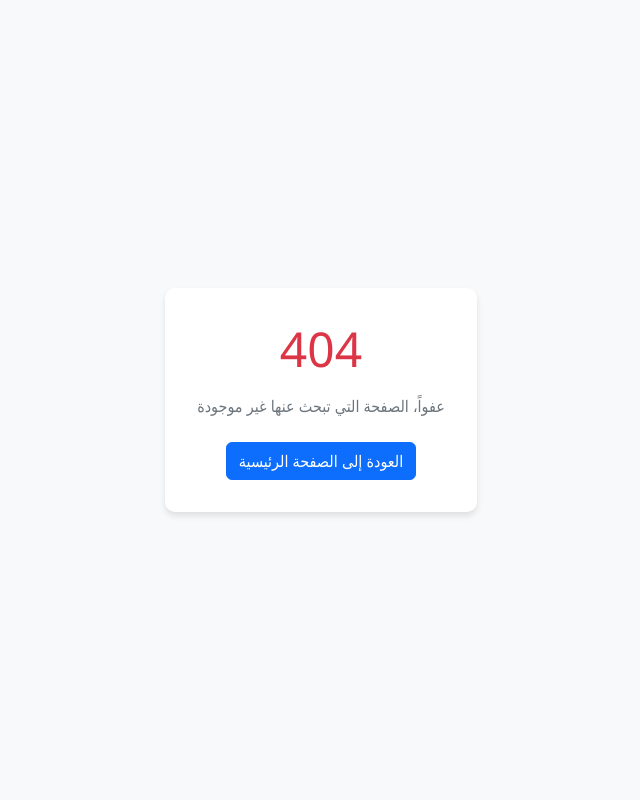
After one commit to moamen-0/fitness_app_ai, a Flask app: template templates/404.html in a window 1280 px wide. The commit adds this page. Shown: the whole page, without its empty margins (319-959 px from the left). Run offline with Flask 2, Linux system fonts and the light colour scheme; the template is opened without the code that fills it, so the values that code supplies are empty.

Commit message:
fix the forbidden error

```diff
--- a/app.py
+++ b/app.py
@@ -1,4 +1,4 @@
-from flask import Flask, Response, render_template, request, jsonify, send_from_directory
+from flask import Flask, Response, render_template, request, jsonify, send_from_directory, redirect, url_for
 from flask_socketio import SocketIO, emit
 import cv2
 import os
@@ -33,14 +33,14 @@ from exercises.push_ups import push_ups
 app = Flask(__name__, static_folder='static')
 CORS(app)  # Enable CORS for all routes
 
-# Modify SocketIO initialization to work with Google Cloud
+# Update SocketIO configuration for Cloud Run
 socketio = SocketIO(
     app,
     async_mode='gevent',
     cors_allowed_origins="*",
-    ping_timeout=60,
-    ping_interval=25,
-    engineio_logger=True if app.config['DEBUG'] else False
+    path='/socket.io',
+    manage_session=False,
+    engineio_logger=True if app.config.get('DEBUG', False) else False
 )
 
 # Setup for async processing
@@ -84,7 +84,17 @@ exercise_map = {
 
 @app.route('/')
 def index():
+    """Redirect root path to home."""
+    return redirect(url_for('home'))
+
+@app.route('/home')
+def home():
+    """Home page."""
     return render_template('index.html')
+
+@app.errorhandler(404)
+def page_not_found(e):
+    return render_template('404.html'), 404
 
 @app.route('/static/<path:path>')
 def serve_static(path):
@@ -100,63 +110,6 @@ def direct_exercise(exercise):
         return "Exercise not found", 404
 
     return render_template('websocket_exercise.html', exercise_id=exercise)
-
-
-
-#===========================test===============================================
-
-
-# direct_video_fast.html
-
-@app.route('/fast_video/<exercise>')
-def fast_video(exercise):
-    valid_exercises = [
-        "hummer", "front_raise", "squat", "triceps", "lunges",
-        "shoulder_press", "plank", "side_lateral_raise",
-        "triceps_kickback_side", "push_ups"
-    ]
-
-    if exercise not in valid_exercises:
-        app.logger.error(f"Invalid exercise requested: {exercise}")
-        return "Exercise not found", 404
-
-    return render_template('direct_video_fast.html', exercise_id=exercise)
-
-
-
-# direct_video_debug.html
-
-@app.route('/debug_video/<exercise>')
-def debug_video(exercise):
-    valid_exercises = [
-        "hummer", "front_raise", "squat", "triceps", "lunges",
-        "shoulder_press", "plank", "side_lateral_raise",
-        "triceps_kickback_side", "push_ups"
-    ]
-
-    if exercise not in valid_exercises:
-        app.logger.error(f"Invalid exercise requested: {exercise}")
-        return "Exercise not found", 404
-
-    return render_template('direct_video_debug.html', exercise_id=exercise)
-
-
-
-
-#===========================test===============================================
-
-
-
-
-
-
-
-
-
-
-
-
-
 
 # New endpoint for WebSocket-based exercise viewing
 @app.route('/websocket_exercise/<exercise>')
@@ -258,6 +211,14 @@ def video_feed(exercise):
         app.logger.error(traceback.format_exc())
         return "Error processing video", 500
 
+# Configure CORS headers
+@app.after_request
+def after_request(response):
+    response.headers.add('Access-Control-Allow-Origin', '*')
+    response.headers.add('Access-Control-Allow-Headers', 'Content-Type,Authorization')
+    response.headers.add('Access-Control-Allow-Methods', 'GET,PUT,POST,DELETE,OPTIONS')
+    return response
+
 # ====================== WebSocket Event Handlers ======================
 
 @socketio.on('connect')
@@ -316,7 +277,6 @@ def handle_start_exercise(data):
         exercise_thread.start()
 
         emit('exercise_started', {'exercise_id': exercise_id})
-
     except Exception as e:
         print(f"Error starting exercise: {str(e)}")
         traceback.print_exc()
@@ -335,7 +295,6 @@ def handle_stop_exercise():
                 session_data['cap'].release()
 
         emit('exercise_stopped')
-
     except Exception as e:
         print(f"Error stopping exercise: {str(e)}")
         emit('error', {'message': f'Error stopping exercise: {str(e)}'})
@@ -464,8 +423,6 @@ def process_exercise_frames(session_id, exercise_id, stop_event):
                                 print(f'Right Counter: {right_counter}')
                                 form_feedback = "ممتاز! استمر"
 
-                    # (Add more exercise-specific logic here for other exercises)
-
                 # Display counters on frame
                 cv2.putText(image, f'Left: {left_counter}', (10, 50),
                          cv2.FONT_HERSHEY_SIMPLEX, 1, (255, 0, 0), 2, cv2.LINE_AA)
--- a/requirements_cloud.txt
+++ b/requirements_cloud.txt
@@ -1,7 +1,7 @@
 # Core Flask and WSGI
-flask>=3.0.0,<4.0.0
+flask==2.0.1
 flask-cors>=5.0.0,<6.0.0
-gunicorn
+gunicorn==20.1.0
 
 # Computer Vision and ML
 opencv-python
@@ -26,5 +26,4 @@ flask-socketio==5.3.4
 python-socketio==5.8.0
 python-engineio==4.4.1
 
-flask-socketio>=5.3.0
 eventlet>=0.33.0
--- /dev/null
+++ b/templates/404.html
@@ -0,0 +1,43 @@
+<!DOCTYPE html>
+<html lang="ar" dir="rtl">
+<head>
+    <meta charset="UTF-8">
+    <meta name="viewport" content="width=device-width, initial-scale=1.0">
+    <title>404 - الصفحة غير موجودة</title>
+    <link href="https://cdn.jsdelivr.net/npm/bootstrap@5.3.0-alpha1/dist/css/bootstrap.min.css" rel="stylesheet">
+    <style>
+        body {
+            display: flex;
+            align-items: center;
+            justify-content: center;
+            min-height: 100vh;
+            background-color: #f8f9fa;
+            font-family: 'Segoe UI', Tahoma, Geneva, Verdana, sans-serif;
+        }
+        .error-container {
+            text-align: center;
+            padding: 2rem;
+            border-radius: 10px;
+            background-color: white;
+            box-shadow: 0 4px 6px rgba(0, 0, 0, 0.1);
+            max-width: 80%;
+        }
+        h1 {
+            color: #dc3545;
+            font-size: 3rem;
+            margin-bottom: 1rem;
+        }
+        p {
+            color: #6c757d;
+            margin-bottom: 1.5rem;
+        }
+    </style>
+</head>
+<body>
+    <div class="error-container">
+        <h1>404</h1>
+        <p>عفواً، الصفحة التي تبحث عنها غير موجودة</p>
+        <a href="/" class="btn btn-primary">العودة إلى الصفحة الرئيسية</a>
+    </div>
+</body>
+</html>
--- a/templates/websocket_exercise.html
+++ b/templates/websocket_exercise.html
@@ -205,10 +205,8 @@
 
             // إنشاء اتصال WebSocket
             try {
-                // الاتصال بالخادم (نستخدم نفس عنوان الصفحة الحالية)
-                const protocol = window.location.protocol === 'https:' ? 'wss:' : 'ws:';
-                const host = window.location.host;
-                const wsUrl = `${protocol}//${host}`;
+                // استخدام إعدادات مناسبة للاتصال بخدمة Cloud Run
+                const wsUrl = window.location.origin;
 
                 console.log(`Connecting to WebSocket at ${wsUrl}`);
                 socket = io(wsUrl, {
```
Also changed, not shown: 2 other files.
